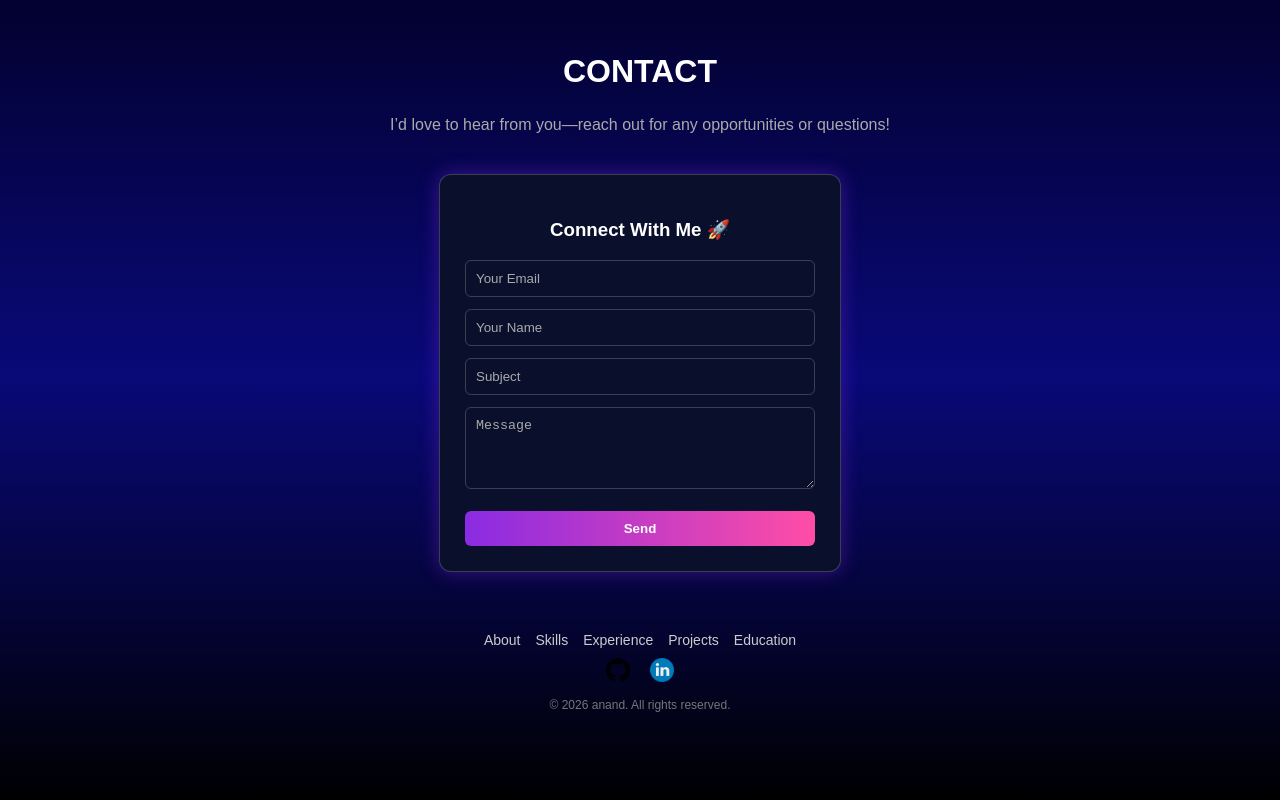
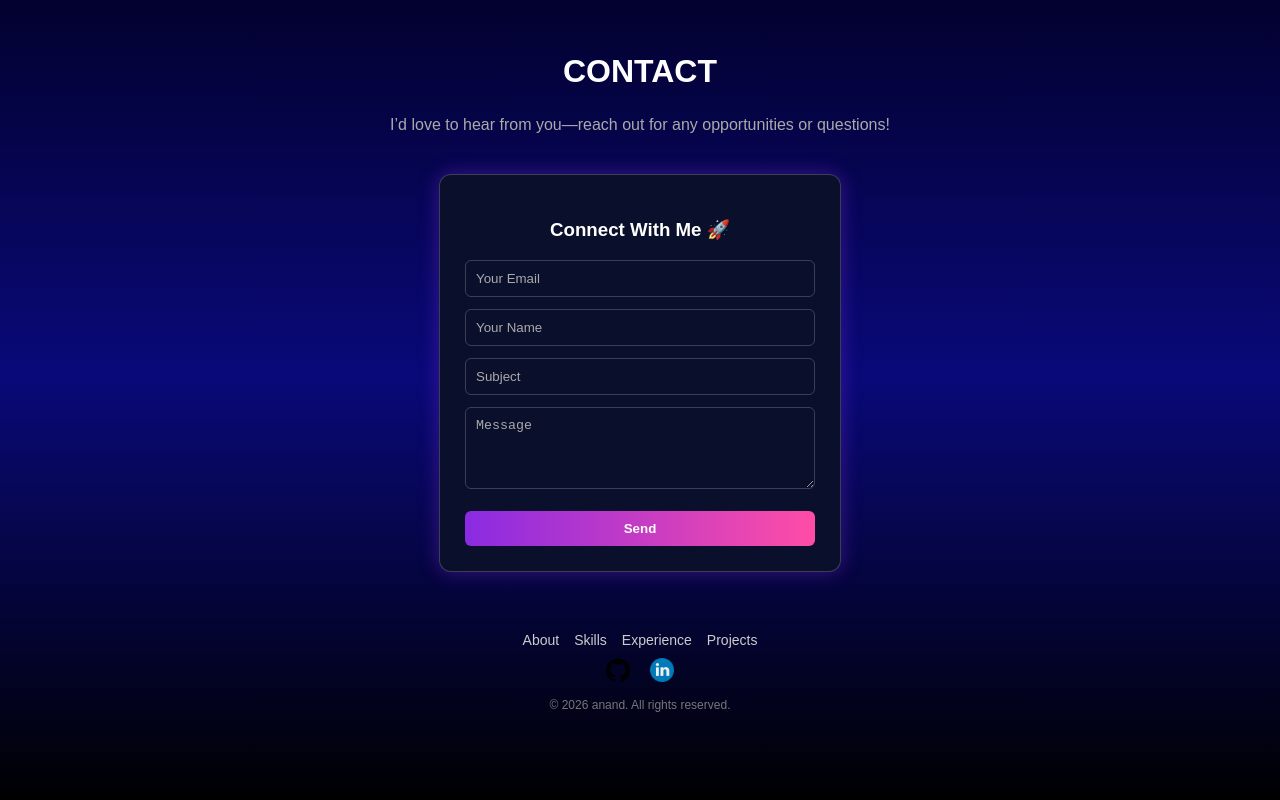
Before and after one commit to Anandamayan/Anandamayan-anandamayan_portfolio, a React (Vite) app: page / in a window 1280 px wide. Shown: the part 3212-4012 px from the top of the page. Built offline with nearby package versions, Linux system fonts and the light colour scheme.

Commit message:
Remove education in an contact page

```diff
--- a/src/components/Contact.jsx
+++ b/src/components/Contact.jsx
@@ -32,7 +32,7 @@ export default function Contact() {
           <a href="#skills">Skills</a>
           <a href="#experience">Experience</a>
           <a href="#projects">Projects</a>
-          <a href="#education">Education</a>
+          {/* <a href="#education">Education</a> */}
         </div>
 
         <div className="social-icons">
```
